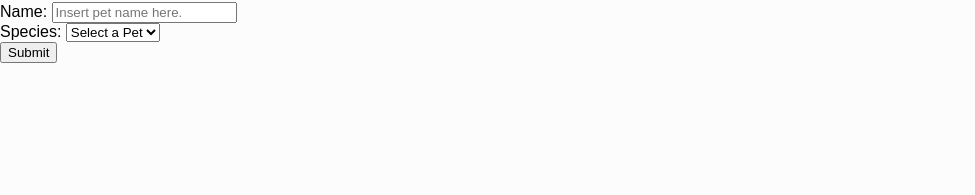
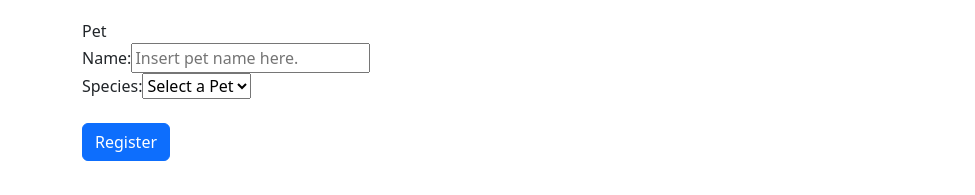
Before and after one commit to jmillamena/Phase4-project, a React (Create React App) app in the folder hogwarts-app/: page /student-list in a window 1280 px wide. Shown: the part 602-797 px from the top of the page, without its empty margins (0-975 px from the left). Built offline with nearby package versions, Linux system fonts and the light colour scheme; no server answers.

Commit message:
updates button styling

```diff
--- a/hogwarts-app/src/App.js
+++ b/hogwarts-app/src/App.js
@@ -1,4 +1,5 @@
 // App.js
+import "bootstrap/dist/css/bootstrap.min.css";
 import React, { useEffect, useState } from "react";
 import { BrowserRouter as Router, Routes, Route } from "react-router-dom";
 
@@ -10,18 +11,18 @@ import MagicalCreatures from "./components/MagicalCreatures";
 import Navbar from "./components/Navbar";
 
 function App() {
-  const [data, setData] = useState(null);
-  // code for adding a GET request to the Flask API endpoint
-  useEffect(() => {
-    fetch("http://127.0.0.1:5555/wands")
-      .then((response) => response.json())
-      .then((responseData) => {
-        setData(responseData);
-      })
-      .catch((error) => {
-        console.error("Error fetching data:", error);
-      });
-  }, []);
+  // const [data, setData] = useState(null);
+  // // code for adding a GET request to the Flask API endpoint
+  // useEffect(() => {
+  //   fetch("http://127.0.0.1:5555/wands")
+  //     .then((response) => response.json())
+  //     .then((responseData) => {
+  //       setData(responseData);
+  //     })
+  //     .catch((error) => {
+  //       console.error("Error fetching data:", error);
+  //     });
+  // }, []);
 
   return (
     <Router>
--- a/hogwarts-app/src/components/StudentList.js
+++ b/hogwarts-app/src/components/StudentList.js
@@ -2,6 +2,7 @@
 import React, { useState, useEffect } from "react";
 import "../App.css";
 import { Formik, Field, Form } from "formik";
+import Button from "react-bootstrap/Button";
 
 function StudentList() {
   // Sample student data (you can fetch this from your API)
@@ -216,7 +217,10 @@ function StudentList() {
                 <option value="Toad">Toad</option>
               </Field>
               <br />
-              <button type="submit">Submit</button>
+              <br />
+              <Button variant="primary" type="submit" className="form-button">
+                Register
+              </Button>
             </form>
           )}
         </Formik>
```
